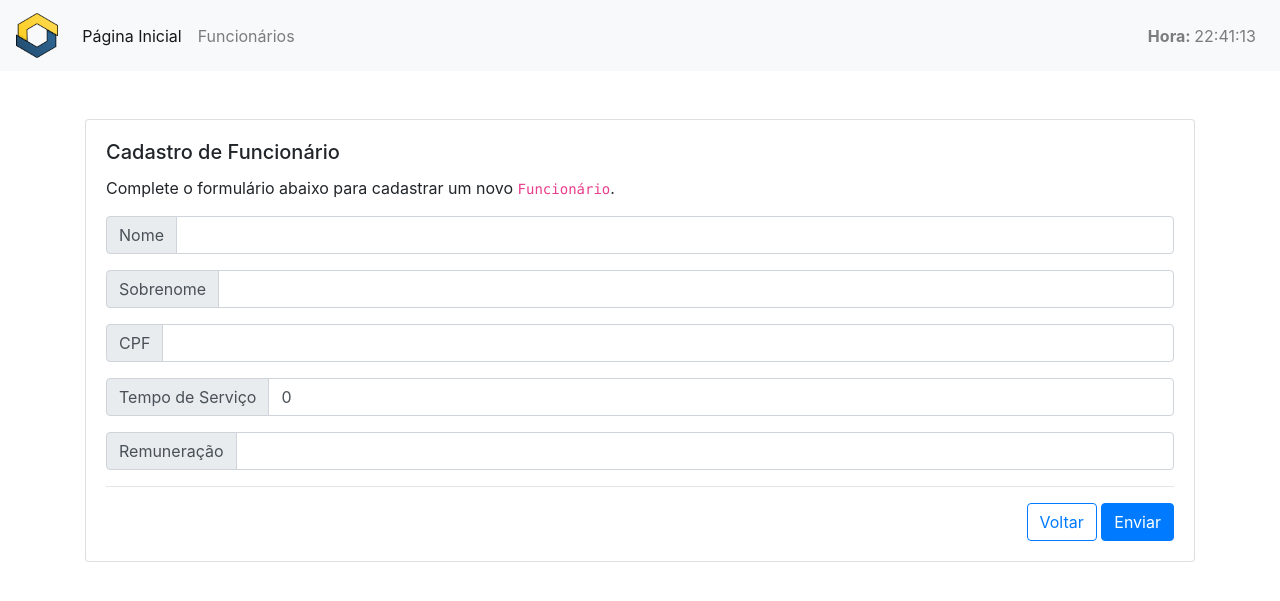
After one commit to Marcelphilippeandrade/cadastro_funcionario, a Django app: page /funcionario/cadastrar in a window 1280 px wide. The commit adds this page. Shown: the top 601 px of the page. Run offline with Django 3.2, Linux system fonts and the light colour scheme; some libraries are stand-ins or nearby versions.

Commit message:
Criação dá view cadastro de funcionario.

```diff
--- a/helloworld/settings.py
+++ b/helloworld/settings.py
@@ -37,6 +37,7 @@ INSTALLED_APPS = [
     'django.contrib.sessions',
     'django.contrib.messages',
     'django.contrib.staticfiles',
+    'widget_tweaks',
     'helloworld',
     'website',
 ]
--- /dev/null
+++ b/website/forms.py
@@ -0,0 +1,32 @@
+from django import forms
+from helloworld.models import Funcionario
+
+# FORMULÁRIO DE INCLUSÃO DE FUNCIONÁRIOS
+# -------------------------------------------
+
+
+class InsereFuncionarioForm(forms.ModelForm):
+
+    chefe = forms.BooleanField(
+        label='Chefe?',
+        required=False,
+    )
+
+    biografia = forms.CharField(
+        label='Biografia',
+        required=False,
+        widget=forms.Textarea
+    )
+
+    class Meta:
+        # Modelo base
+        model = Funcionario
+
+        # Campos que estarão no form
+        fields = [
+            'nome',
+            'sobrenome',
+            'cpf',
+            'tempo_de_servico',
+            'remuneracao'
+        ]
--- a/website/templates/website/_layouts/base.html
+++ b/website/templates/website/_layouts/base.html
@@ -23,7 +23,7 @@
     <body>
         <!-- Navbar -->
         <nav class="navbar navbar-expand-lg navbar-light bg-light">
-            <a class="navbar-brand" href="{ %url 'website:index'% }">
+            <a class="navbar-brand" href="{% url 'website:index' %}">
               <img src="{% static 'website/img/favicon.png' %}" height="45px">
             </a>
             <button class="navbar-toggler" type="button"
--- /dev/null
+++ b/website/templates/website/cadastra.html
@@ -0,0 +1,72 @@
+{% extends "website/_layouts/base.html" %}
+
+{% load widget_tweaks %}
+
+{% block title %}Cadastro de Funcionários{% endblock %}
+
+{% block conteudo %}
+<div class="container mt-5">
+    <div class="row">
+        <div class="col-lg-12 col-md-12 col-sm-12 col-xs-12">
+            <div class="card">
+                <div class="card-body">
+                    <h5 class="card-title">Cadastro de Funcionário</h5>
+                    <p class="card-text">
+                        Complete o formulário abaixo para cadastrar
+                        um novo <code>Funcionário</code>.
+                    </p>
+                    <form method="post">
+                        <!-- Não se esqueça dessa tag -->
+                        {% csrf_token %}
+
+                        <!-- Nome -->
+                        <div class="input-group mb-3">
+                            <div class="input-group-prepend">
+                                <span class="input-group-text">Nome</span>
+                            </div>
+                            {% render_field form.nome class+="form-control" %}
+                        </div>
+
+                        <!-- Sobrenome -->
+                        <div class="input-group mb-3">
+                            <div class="input-group-prepend">
+                                <span class="input-group-text">Sobrenome</span>
+                            </div>
+                             {% render_field form.sobrenome class+="form-control" %}
+                        </div>
+
+                        <!-- CPF -->
+                        <div class="input-group mb-3">
+                            <div class="input-group-prepend">
+                                <span class="input-group-text">CPF</span>
+                            </div>
+                            {% render_field form.cpf class+="form-control" %}
+                        </div>
+
+                        <!-- Tempo de Serviço -->
+                        <div class="input-group mb-3">
+                            <div class="input-group-prepend">
+                                <span class="input-group-text">Tempo de Serviço</span>
+                            </div>
+                             {% render_field form.tempo_de_servico class+="form-control" %}
+                        </div>
+
+                        <!-- Remuneração -->
+                        <div class="input-group mb-3">
+                            <div class="input-group-prepend">
+                                <span class="input-group-text">Remuneração</span>
+                            </div>
+                            {% render_field form.remuneracao class+="form-control" %}
+                        </div>
+                        <hr>
+                        <div class="text-right">
+                            <a href="{% url 'website:lista_funcionarios' %}" class="btn btn-outline-primary">Voltar</a>
+                            <button class="btn btn-primary">Enviar</button>
+                        </div>
+                    </form>
+                </div>
+            </div>
+        </div>
+    </div>
+</div>
+{% endblock %}
--- a/website/templates/website/lista.html
+++ b/website/templates/website/lista.html
@@ -47,7 +47,7 @@
         {% endif %}
           <hr />
           <div class="text-right">
-            <a  class="btn btn-primary">
+            <a href="{% url 'website:cadastra_funcionario' %}" class="btn btn-primary">
               Cadastrar Funcionário
             </a>
           </div>
--- a/website/urls.py
+++ b/website/urls.py
@@ -1,5 +1,5 @@
 from django.urls import path
-from website.views import IndexTemplateView, FuncionarioListView
+from website.views import IndexTemplateView, FuncionarioListView, FuncionarioCreateView
 
 app_name = 'website'
 
@@ -7,6 +7,9 @@ urlpatterns = [
     # GET /
     path('', IndexTemplateView.as_view(), name="index"),
 
+    # GET /funcionario/cadastrar
+    path('funcionario/cadastrar', FuncionarioCreateView.as_view(), name="cadastra_funcionario"),
+
     # GET /funcionarios
     path('funcionarios/', FuncionarioListView.as_view(), name="lista_funcionarios"),
 ]
--- a/website/views.py
+++ b/website/views.py
@@ -1,5 +1,7 @@
-from django.views.generic import TemplateView, ListView
+from django.urls import reverse_lazy
+from django.views.generic import TemplateView, ListView, CreateView
 from helloworld.models import Funcionario
+from website.forms import InsereFuncionarioForm
 
 
 # PÁGINA PRINCIPAL
@@ -14,3 +16,12 @@ class FuncionarioListView(ListView):
     template_name = "website/lista.html"
     model = Funcionario
     context_object_name = "funcionarios"
+
+
+# CADASTRAMENTO DE FUNCIONÁRIOS
+# ----------------------------------------------
+class FuncionarioCreateView(CreateView):
+    template_name = "website/cadastra.html"
+    model = Funcionario
+    form_class = InsereFuncionarioForm
+    success_url = reverse_lazy("website:lista_funcionarios")
```
